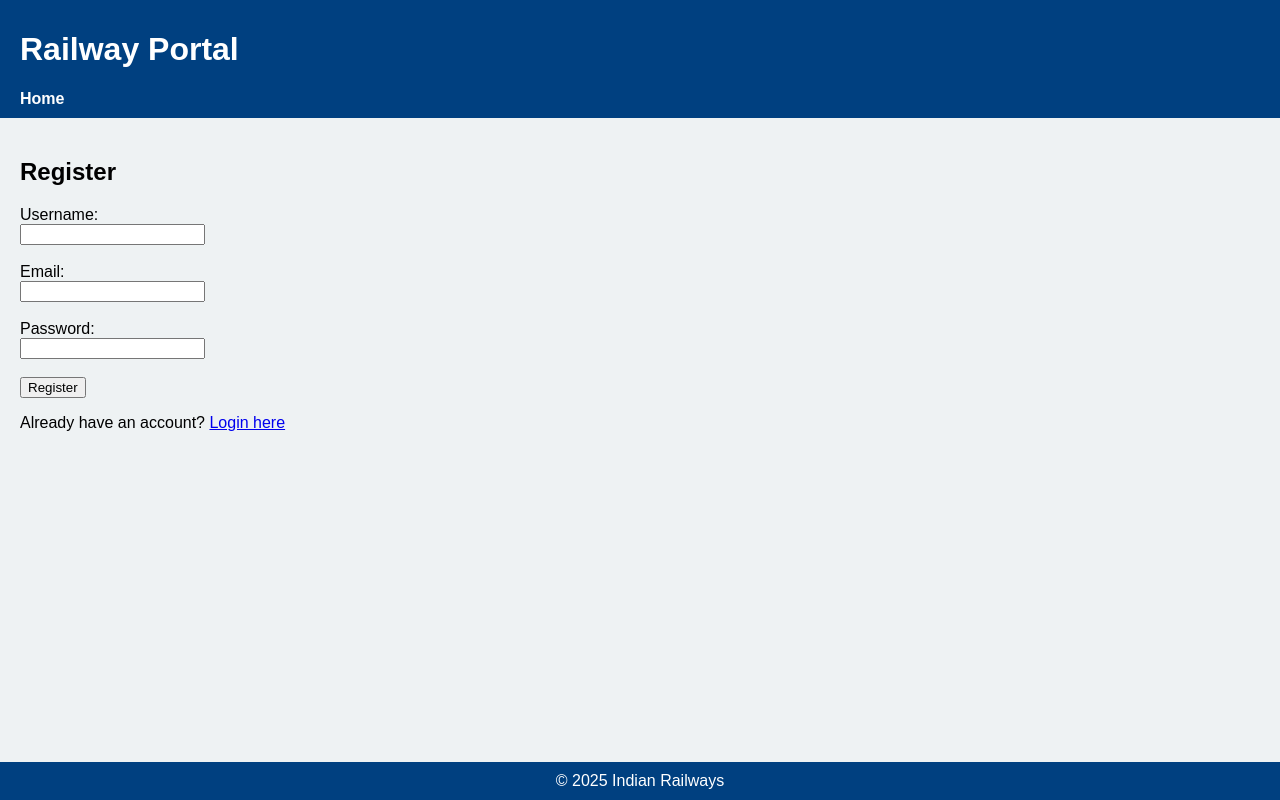
After one commit to shrutiras/Railway-time-tracking-and-prediction, a FastAPI app: template templates/register.html in a window 1280 px wide. The commit adds this page. Run offline with FastAPI, Linux system fonts and the light colour scheme; the template is opened without the code that fills it, so the values that code supplies are empty.

Commit message:
some changes in web layout

```diff
--- a/main.py
+++ b/main.py
@@ -1,28 +1,34 @@
 from fastapi import FastAPI, Request, Form, Depends
-from fastapi.responses import HTMLResponse, RedirectResponse
+from fastapi.responses import HTMLResponse, RedirectResponse, JSONResponse
 from fastapi.staticfiles import StaticFiles
 from fastapi.templating import Jinja2Templates
 from starlette.middleware.sessions import SessionMiddleware
 from sqlalchemy.orm import Session
 from dotenv import load_dotenv
-import os, requests
+import os
 
+from fastapi.middleware.cors import CORSMiddleware
 from database import SessionLocal, engine
 from models import Base, User
-from auth import authenticate_user, get_password_hash
-from auth import get_api_data, create_access_token
-
+from auth import authenticate_user, get_password_hash, create_access_token, get_api_data
 
 # Setup
 load_dotenv()
 Base.metadata.create_all(bind=engine)
 
 app = FastAPI()
+app.add_middleware(
+    CORSMiddleware,
+    allow_origins=["http://localhost:3000"],  # Frontend origin(s)
+    allow_credentials=True,
+    allow_methods=["*"],
+    allow_headers=["*"],
+)
 app.add_middleware(SessionMiddleware, secret_key=os.getenv("SECRET_KEY", "supersecret"))
 app.mount("/static", StaticFiles(directory="static"), name="static")
 templates = Jinja2Templates(directory="templates")
 
-# Dependency
+# Dependency for DB session
 def get_db():
     db = SessionLocal()
     try:
@@ -30,65 +36,66 @@ def get_db():
     finally:
         db.close()
 
+# Home redirect
 @app.get("/", response_class=HTMLResponse)
 def home():
-    return RedirectResponse("/user/login")
+    return RedirectResponse("/login")
 
-# User Registration
-@app.get("/user/register", response_class=HTMLResponse)
-def user_register(request: Request):
-    return templates.TemplateResponse("user/register.html", {"request": request})
+# Login page
+@app.get("/login", response_class=HTMLResponse)
+def login_get(request: Request):
+    return templates.TemplateResponse("login.html", {"request": request, "user": None})
 
-@app.post("/user/register", response_class=HTMLResponse)
-def user_register_post(request: Request, username: str = Form(...), email: str = Form(...), password: str = Form(...), db: Session = Depends(get_db)):
+# Login POST
+@app.post("/login", response_class=HTMLResponse)
+def login_post(request: Request, email: str = Form(...), password: str = Form(...), db: Session = Depends(get_db)):
+    user = authenticate_user(db, email, password)
+    if user:
+        request.session["user"] = user.username
+        if user.role == "admin":
+            return RedirectResponse("/admin/admin_dashboard", status_code=302)
+        return RedirectResponse("/user/user_dashboard", status_code=302)
+    return templates.TemplateResponse("login.html", {"request": request, "error": "Invalid credentials", "user": None})
+
+# Register page
+@app.get("/register", response_class=HTMLResponse)
+def register_get(request: Request):
+    return templates.TemplateResponse("register.html", {"request": request, "user": None})
+
+# Register POST
+@app.post("/register", response_class=HTMLResponse)
+def register_post(request: Request, username: str = Form(...), email: str = Form(...), password: str = Form(...), db: Session = Depends(get_db)):
     if db.query(User).filter(User.email == email).first():
-        return templates.TemplateResponse("user/register.html", {"request": request, "error": "Email already exists"})
+        return templates.TemplateResponse("register.html", {"request": request, "error": "Email already registered", "user": None})
     hashed = get_password_hash(password)
     new_user = User(username=username, email=email, password=hashed, role="user")
     db.add(new_user)
     db.commit()
-    return RedirectResponse("/user/login?msg=registered", status_code=302)
+    return RedirectResponse("/login?msg=registered", status_code=302)
 
-# User Login
-# GET route: shows login page
-@app.get("/user/login", response_class=HTMLResponse)
-def login_page(request: Request, msg: str = None):
-    return templates.TemplateResponse("user/login.html", {
-        "request": request,
-        "msg": msg
-    })
-
-# POST route: handles form submission
-@app.post("/user/login", response_class=HTMLResponse)
-def login_user(
-    request: Request,
-    email: str = Form(...),
-    password: str = Form(...),
-    db: Session = Depends(get_db)
-):
-    user = authenticate_user(db, email, password)
-    if user and user.role == "user":
-        access_token = create_access_token(data={"sub": user.email})
-        request.session["user"] = user.username
-        request.session["token"] = access_token
-        return RedirectResponse("/user/user_dashboard", status_code=302)
-    return templates.TemplateResponse("user/login.html", {"request": request, "error": "Invalid credentials"})
-
-
-# User Dashboard
+# User dashboard
 @app.get("/user/user_dashboard", response_class=HTMLResponse)
-def dashboard(request: Request):
+def user_dashboard(request: Request, db: Session = Depends(get_db)):
     username = request.session.get("user")
     if not username:
-        return RedirectResponse("/user/login", status_code=302)
+        return RedirectResponse("/login", status_code=302)
+    user = db.query(User).filter(User.username == username).first()
+    return templates.TemplateResponse("user/user_dashboard.html", {"request": request, "user": user})
 
-    return templates.TemplateResponse("user/user_dashboard.html", {
-        "request": request,
-        "username": username
-    })
+# Admin dashboard (example)
+@app.get("/admin/admin_dashboard", response_class=HTMLResponse)
+def admin_dashboard(request: Request, db: Session = Depends(get_db)):
+    username = request.session.get("user")
+    if not username:
+        return RedirectResponse("/login", status_code=302)
+    user = db.query(User).filter(User.username == username).first()
+    if not user or user.role != "admin":
+        return RedirectResponse("/login", status_code=302)
+    return templates.TemplateResponse("admin/admin_dashboard.html", {"request": request, "user": user})
 
-# view trains
-@app.get("/user/view_trains", response_class=HTMLResponse)
+# View trains page
+@app.get("/user/view_trains", response_class=HTMLResponse, name="view_trains")
+
 def user_view_trains(request: Request, fromStationCode: str = "", toStationCode: str = "", page: int = 1):
     page_size = 10
     all_trains = get_api_data(fromStationCode, toStationCode)
@@ -105,3 +112,27 @@ def user_view_trains(request: Request, fromStationCode: str = "", toStationCode:
         "fromStationCode": fromStationCode,
         "toStationCode": toStationCode
     })
+@app.get("/user/pnr_status", response_class=HTMLResponse, name="pnr_status")
+def pnr_status_page(request: Request):
+    username = request.session.get("user")
+    if not username:
+        return RedirectResponse("/login", status_code=302)
+    return templates.TemplateResponse("user/pnr_status.html", {"request": request, "user": username})
+
+# API to get train by number
+@app.get("/trains/number/{train_number}")
+def get_train_by_number(train_number: str):
+    data = get_api_data()
+    filtered = [t for t in data if t.get('train_number') == train_number]
+    if not filtered:
+        return JSONResponse(status_code=404, content={"error": "Train not found"})
+    return filtered[0]
+
+# API to get train by name
+@app.get("/trains/name/{train_name}")
+def get_train_by_name(train_name: str):
+    data = get_api_data()
+    filtered = [t for t in data if t.get('train_name', "").lower() == train_name.lower()]
+    if not filtered:
+        return JSONResponse(status_code=404, content={"error": "Train not found"})
+    return filtered[0]
--- /dev/null
+++ b/templates/base.html
@@ -0,0 +1,63 @@
+<!DOCTYPE html>
+<html lang="en">
+<head>
+  <meta charset="UTF-8" />
+  <meta name="viewport" content="width=device-width, initial-scale=1.0" />
+  <title>{% block title %}Railway App{% endblock %}</title>
+  <style>
+    body {
+      font-family: Arial, sans-serif;
+      margin: 0; padding: 0;
+      background-color: #eef2f3;
+    }
+    header {
+      background-color: #004080;
+      color: white;
+      padding: 10px 20px;
+    }
+    nav a {
+      color: white;
+      margin-right: 15px;
+      text-decoration: none;
+      font-weight: bold;
+    }
+    nav a:hover {
+      text-decoration: underline;
+    }
+    main {
+      padding: 20px;
+    }
+    footer {
+      background-color: #004080;
+      color: white;
+      text-align: center;
+      padding: 10px 0;
+      position: fixed;
+      width: 100%;
+      bottom: 0;
+    }
+  </style>
+</head>
+<body>
+  <header>
+    <h1>Railway Portal</h1>
+    <nav>
+      <a href="C:\Users\LENOVO\Railway-time-tracking-and-prediction\templates\user\user_dashboard.html">Home</a>
+      {% if user and user.role == 'admin' %}
+        <a href="{{ url_for('add_train') }}">Add Train</a>
+      {% endif %}
+      <!-- Add other nav links here -->
+    </nav>
+  </header>
+
+  <main>
+    {% block content %}
+    <!-- Page content here -->
+    {% endblock %}
+  </main>
+
+  <footer>
+    &copy; 2025 Indian Railways
+  </footer>
+</body>
+</html>
--- /dev/null
+++ b/templates/register.html
@@ -0,0 +1,19 @@
+{% extends "base.html" %}
+{% block title %}Register{% endblock %}
+
+{% block content %}
+<h2>Register</h2>
+{% if error %}
+  <div style="color: red;">{{ error }}</div>
+{% endif %}
+<form method="post" action="/register">
+  <label>Username:</label><br/>
+  <input type="text" name="username" required /><br/><br/>
+  <label>Email:</label><br/>
+  <input type="email" name="email" required /><br/><br/>
+  <label>Password:</label><br/>
+  <input type="password" name="password" required /><br/><br/>
+  <button type="submit">Register</button>
+</form>
+<p>Already have an account? <a href="/login">Login here</a></p>
+{% endblock %}
```
Also changed, not shown: templates/login.html (added, +17 -0 lines), templates/user/login.html (deleted, +0 -32 lines), templates/user/register.html (deleted, +0 -23 lines), templates/user/user_dashboard.html (+54 -6 lines), railway.db.
